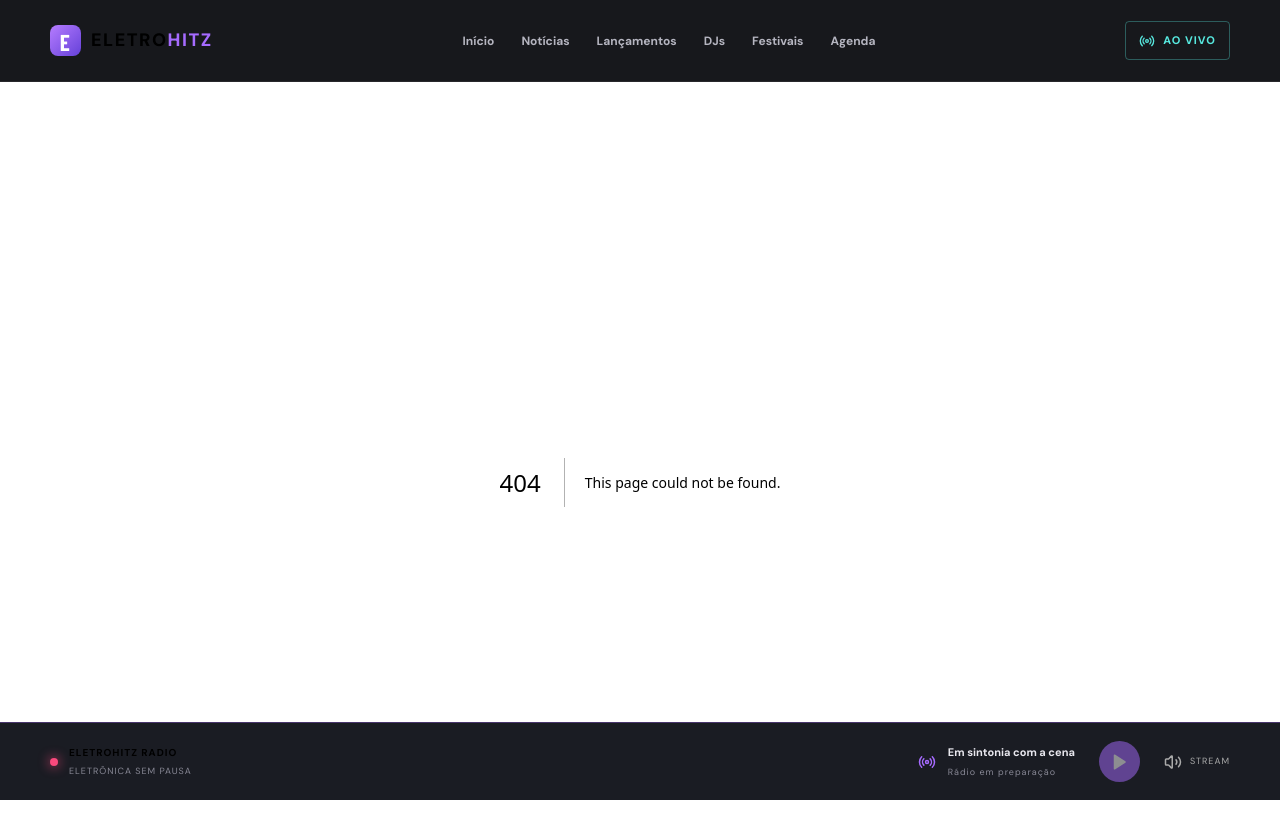
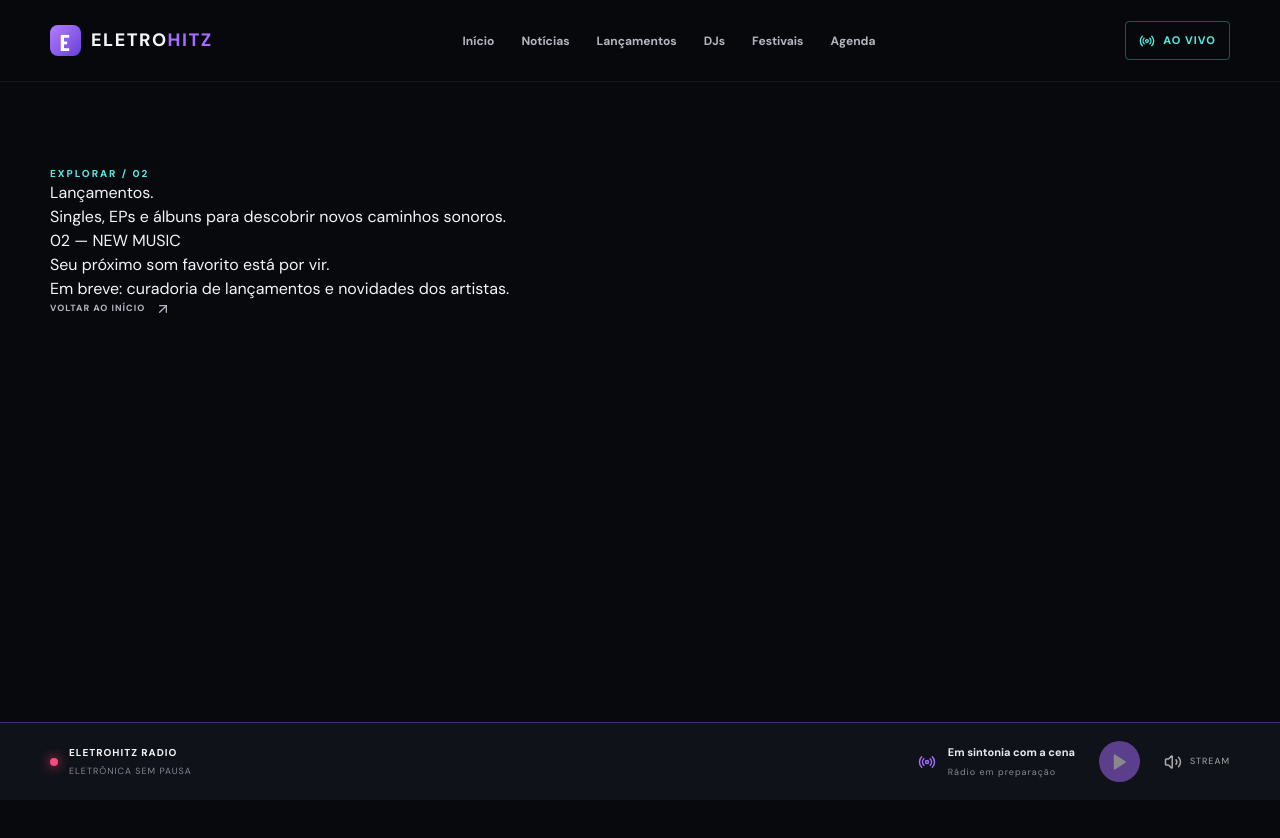
Before and after one commit to gustavoprogs/eletrohitz, a Next.js app: page /lancamentos in a window 1280 px wide. Before the commit this address had no page. Shown: the top 838 px of the page. After the commit the page ends 800 px from the top, so only its background shows below. Built offline with nearby package versions, Linux system fonts and the light colour scheme; a web font is replaced by a local one.

Commit message:
feat: add releases section route

```diff
--- /dev/null
+++ b/src/app/lancamentos/page.tsx
@@ -0,0 +1,6 @@
+import Link from "next/link";
+import { ArrowUpRight } from "lucide-react";
+
+export default function Lancamentos() {
+  return <section className="container section"><div className="eyebrow">EXPLORAR / 02</div><h1 className="section-title">Lançamentos<span>.</span></h1><p className="page-intro">Singles, EPs e álbuns para descobrir novos caminhos sonoros.</p><div className="empty-state"><span>02 — NEW MUSIC</span><h2>Seu próximo som favorito está por vir.</h2><p>Em breve: curadoria de lançamentos e novidades dos artistas.</p><Link href="/" className="text-link">VOLTAR AO INÍCIO <ArrowUpRight size={16}/></Link></div></section>;
+}
```
